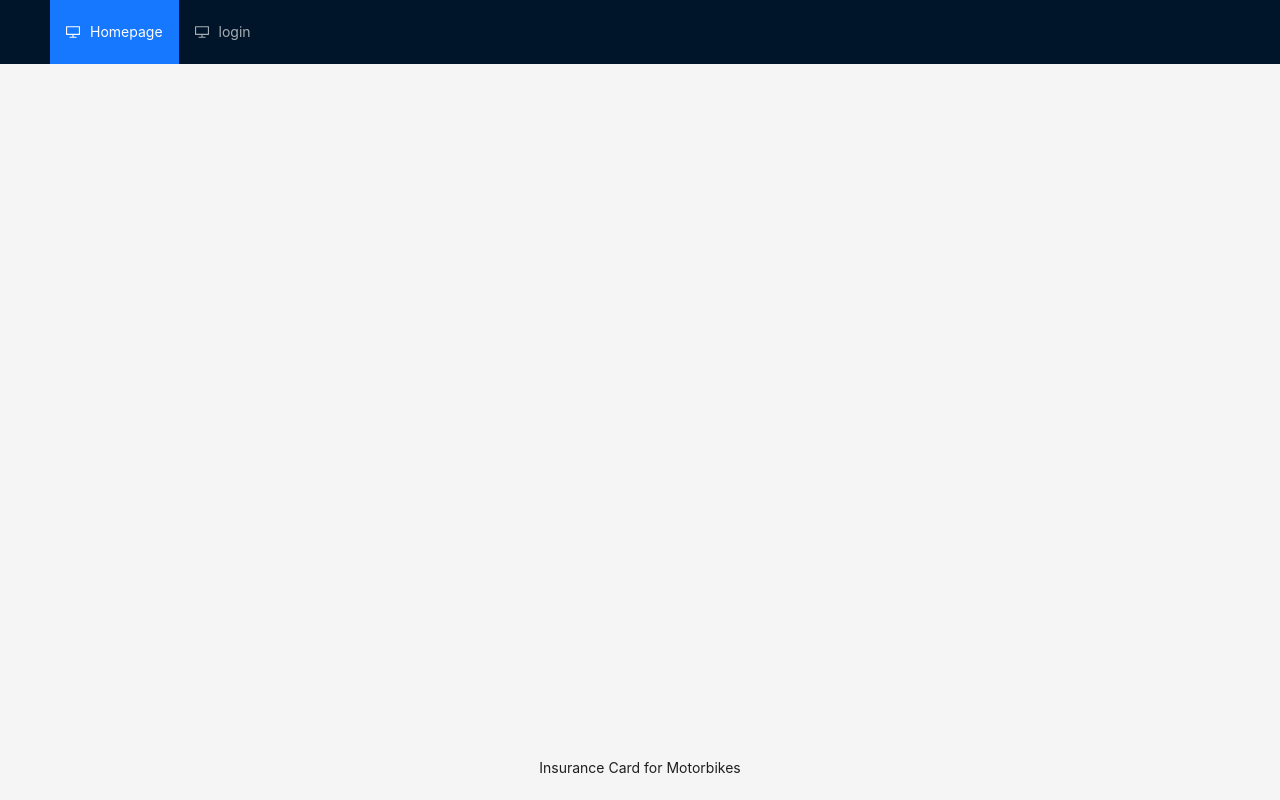
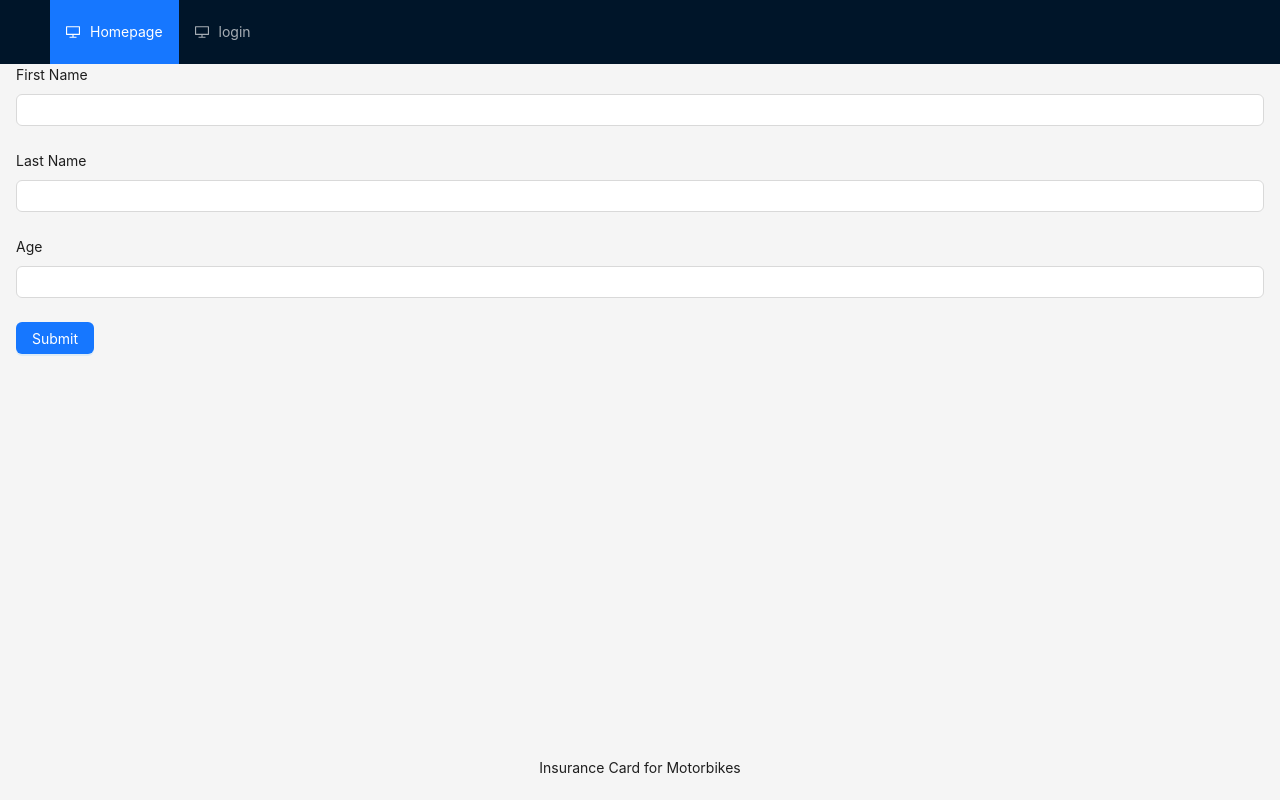
Before and after one commit to Annthe160639/FE_InsuranceCard, a React (Create React App) app: page /resetpassword in a window 1280 px wide. Built offline with nearby package versions, Linux system fonts and the light colour scheme.

Commit message:
add background

```diff
--- a/src/App.js
+++ b/src/App.js
@@ -8,6 +8,8 @@
 import LoginScreen from "./screens/LoginScreen/LoginScreen";
 import RegisterScreen from "./screens/RegisterScreen/RegisterScreen";
 import ForgotPassword from "./screens/ForgotPassword/ForgotPassword";
+import ResetPassword from "./screens/ResetPasswordScreen/ResetPassword";
+
 import store from "./redux/store";
 
 const { Header, Content, Footer } = Layout;
@@ -59,6 +61,8 @@
                 <Route path="/register" element={<RegisterScreen />} />
                 <Route path="/customer/login" element={<LoginScreen />} />
                 <Route path="/forgotpassword" element={<ForgotPassword />} />
+                <Route path="/resetpassword" element={<ResetPassword />} />
+
               </Routes>
             </Content>
             <Footer
--- a/src/screens/ForgotPassword/ForgotPassword.js
+++ b/src/screens/ForgotPassword/ForgotPassword.js
@@ -10,7 +10,7 @@
     if (/\S+@\S+\.\S+/.test(email)) {
       // Gửi yêu cầu reset mật khẩu đến email
       // Ở đây là nơi bạn thực hiện việc gửi email reset mật khẩu
-      <Link to="/forgotpassword"></Link>;
+      setMessage(<p style={{color: "blue"}}>Email chính xác</p>);
       // Thêm lớp success-message cho phần tử p
     } else {
       // Hiển thị thông báo lỗi nếu email không hợp lệ
@@ -34,7 +34,8 @@
           fontSize:"large",boxShadow: "2px 8px 16px 0 gray",
         }}
       />
-      <button className="reset" type="submit" onClick={resetPassword}>Lấy lại mật khẩu</button>
+      <button className="reset" type="submit" onClick={resetPassword}>
+      <Link to="/register" style={{color:"white"}}> Lấy lại mật khẩu</Link></button>
       {/* <Button type="primary" htmlType="submit" onClick={resetPassword}>Quang Thanh</Button> */}
       <p>{message}</p>
     </div>
--- /dev/null
+++ b/src/screens/ResetPasswordScreen/ResetPassword.js
@@ -0,0 +1,44 @@
+import { Button, Form, Input } from 'antd';
+import React from 'react';
+const MyFormItemContext = React.createContext([]);
+function toArr(str) {
+  return Array.isArray(str) ? str : [str];
+}
+const MyFormItemGroup = ({ prefix, children }) => {
+  const prefixPath = React.useContext(MyFormItemContext);
+  const concatPath = React.useMemo(() => [...prefixPath, ...toArr(prefix)], [prefixPath, prefix]);
+  return <MyFormItemContext.Provider value={concatPath}>{children}</MyFormItemContext.Provider>;
+};
+const MyFormItem = ({ name, ...props }) => {
+  const prefixPath = React.useContext(MyFormItemContext);
+  const concatName = name !== undefined ? [...prefixPath, ...toArr(name)] : undefined;
+  return <Form.Item name={concatName} {...props} />;
+};
+const ResetPassword = () => {
+  const onFinish = (value) => {
+    console.log(value);
+  };
+  return (
+    <Form name="form_item_path" layout="vertical" onFinish={onFinish}>
+      <MyFormItemGroup prefix={['user']}>
+        <MyFormItemGroup prefix={['name']}>
+          <MyFormItem name="firstName" label="First Name">
+            <Input />
+          </MyFormItem>
+          <MyFormItem name="lastName" label="Last Name">
+            <Input />
+          </MyFormItem>
+        </MyFormItemGroup>
+
+        <MyFormItem name="age" label="Age">
+          <Input />
+        </MyFormItem>
+      </MyFormItemGroup>
+
+      <Button type="primary" htmlType="submit">
+        Submit
+      </Button>
+    </Form>
+  );
+};
+export default ResetPassword;
```
Also changed, not shown: src/screens/ForgotPassword/BG-login.jpeg (added).
